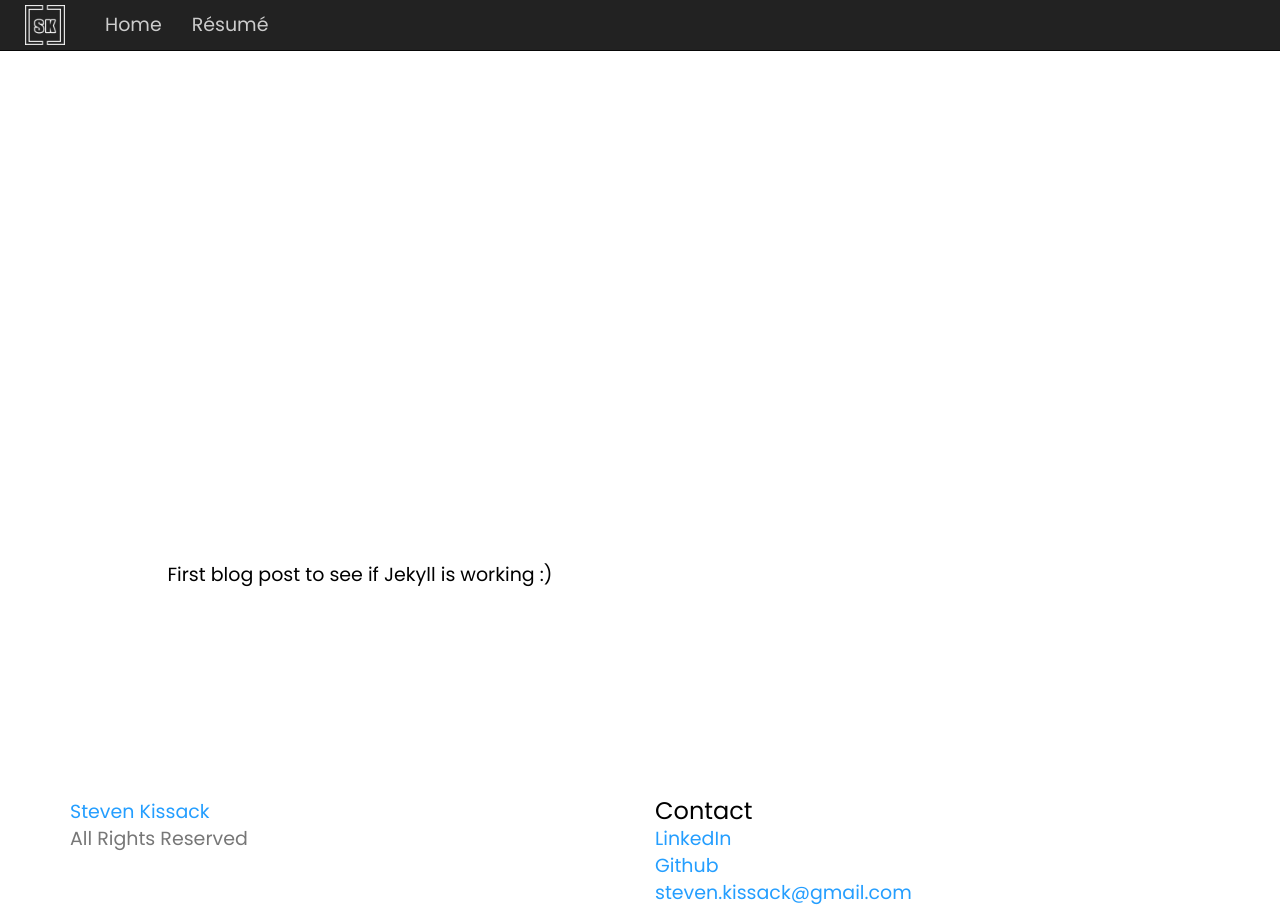
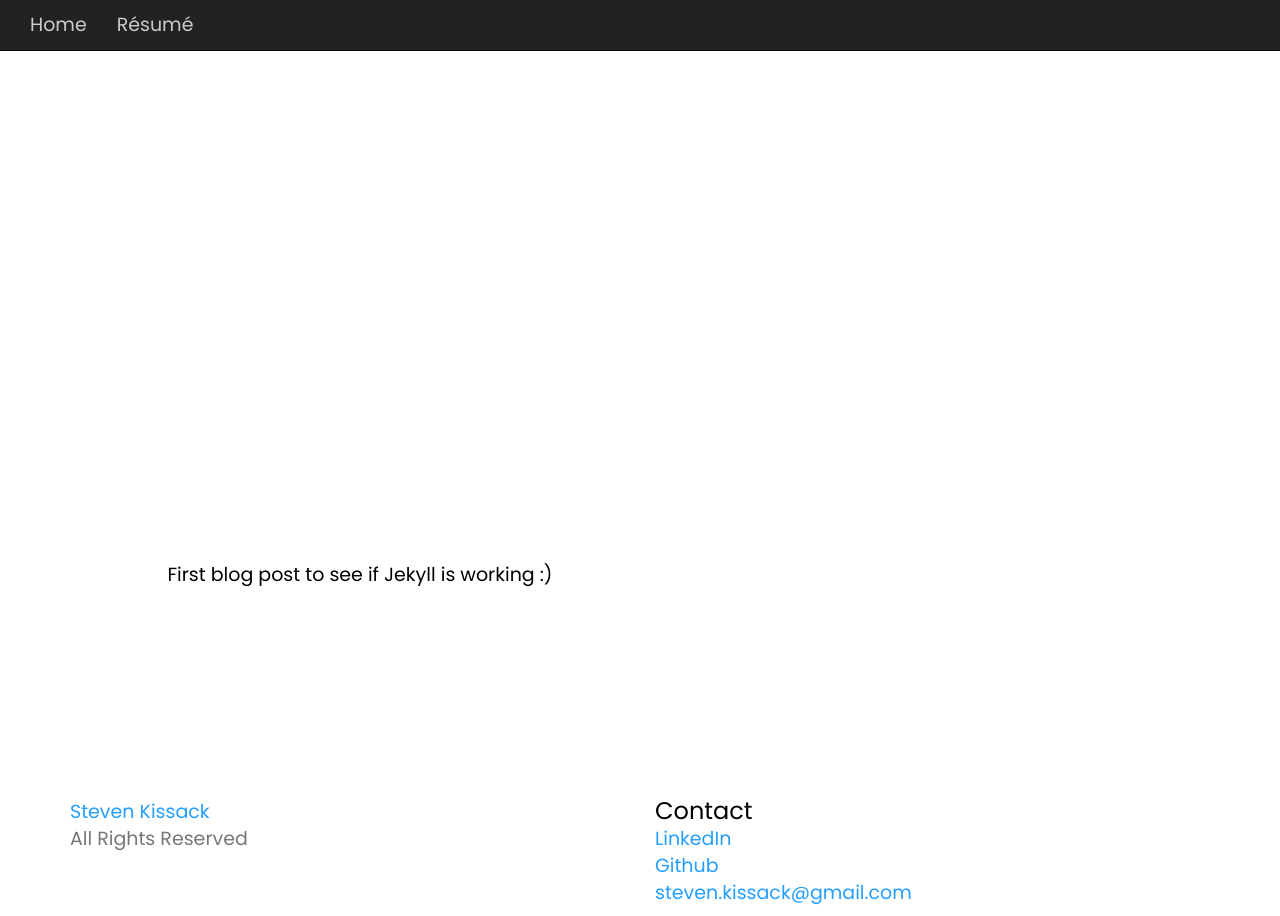
Before and after one commit to stevenkissack/stevokk.github.io, a Jekyll site: the page built from _posts/2016-07-01-first-post.md, in a window 1280 px wide. Built offline with Jekyll 4.4.1, drawn with Linux system fonts in a browser that asks for light colours; nearby versions of some CDN libraries.

Commit message:
remove topbar logo

```diff
--- a/_includes/topnav.html
+++ b/_includes/topnav.html
@@ -1,9 +1,9 @@
 <nav class="navbar navbar-inverse navbar-fixed-top">
   <div class="container-fluid">
     <div class="navbar-header">
-      <a class="navbar-brand" href="/">
+      <!-- <a class="navbar-brand" href="/">
         <img alt="Brand" src="/images/logo_200_outline-white.png" height="40" width="40">
-      </a>
+      </a> -->
       <ul class="nav navbar-nav">
         <li><a href="/">Home</a></li>
         <li {% if page.url contains "/resume" %} class="active"{% endif %}><a href="/resume">Résumé</a></li>
```
